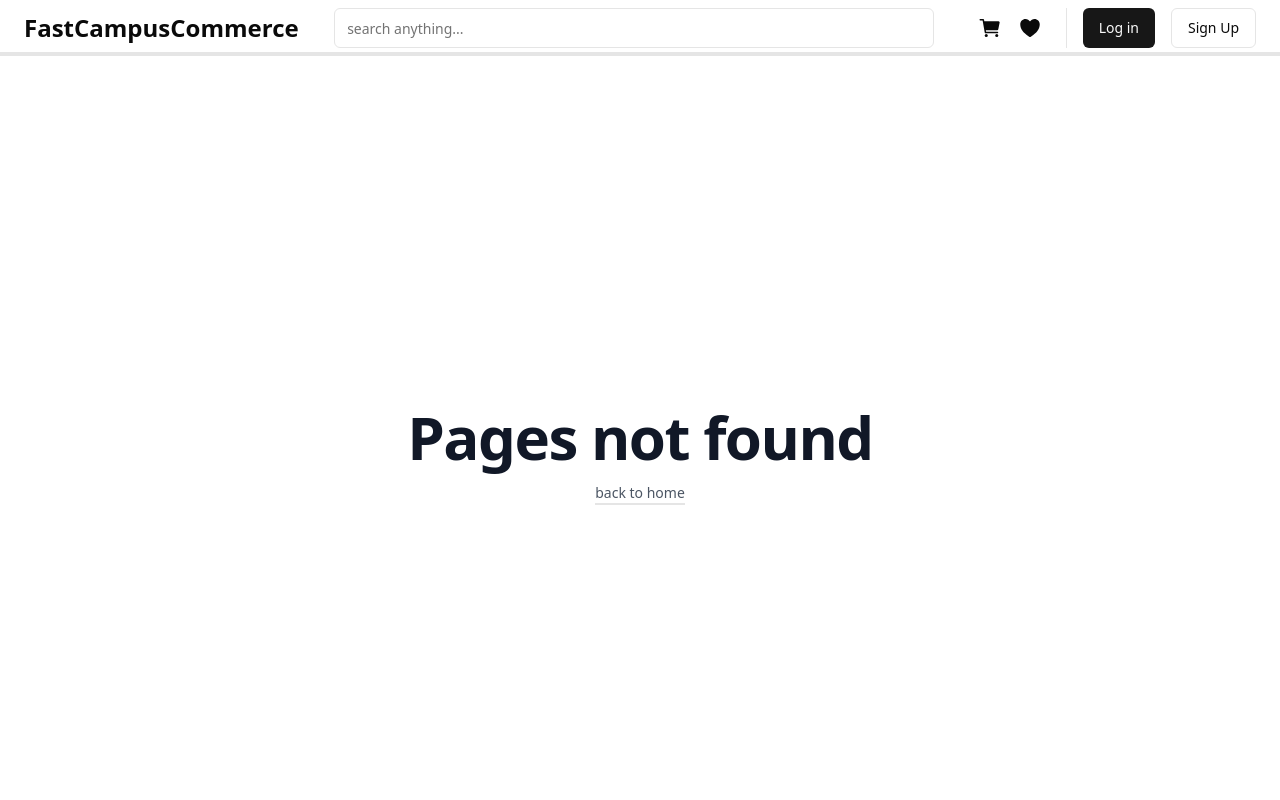
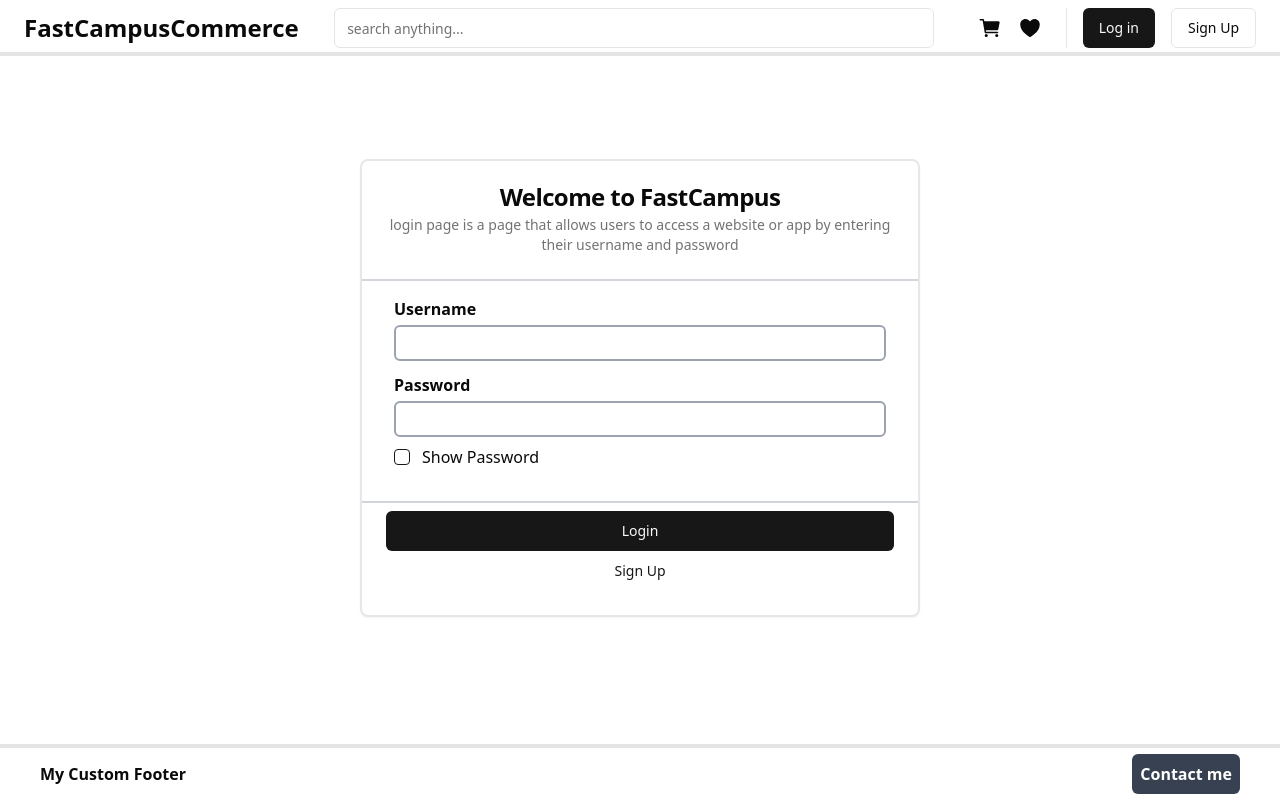
Before and after one commit to arifin2018/fastcampus-theo-frontend, a React (Vite) app: page /login in a window 1280 px wide. Before the commit this address had no page. Shown: the top 800 px of the page. Built offline with nearby package versions, Linux system fonts and the light colour scheme.

Commit message:
update login show password

```diff
--- a/eslint.config.js
+++ b/eslint.config.js
@@ -27,7 +27,6 @@ export default [
       ...js.configs.recommended.rules,
       ...react.configs.recommended.rules,
       ...react.configs['jsx-runtime'].rules,
-      ...reactHooks.configs.recommended.rules,
       'react/jsx-no-target-blank': 'off',
       'react-refresh/only-export-components': [
         'warn',
--- /dev/null
+++ b/src/components/ui/card.jsx
@@ -0,0 +1,50 @@
+import * as React from "react"
+
+import { cn } from "@/lib/utils"
+
+const Card = React.forwardRef(({ className, ...props }, ref) => (
+  <div
+    ref={ref}
+    className={cn("rounded-lg border bg-card text-card-foreground shadow-sm", className)}
+    {...props} />
+))
+Card.displayName = "Card"
+
+const CardHeader = React.forwardRef(({ className, ...props }, ref) => (
+  <div
+    ref={ref}
+    className={cn("flex flex-col space-y-1.5 p-6", className)}
+    {...props} />
+))
+CardHeader.displayName = "CardHeader"
+
+const CardTitle = React.forwardRef(({ className, ...props }, ref) => (
+  <div
+    ref={ref}
+    className={cn("text-2xl font-semibold leading-none tracking-tight", className)}
+    {...props} />
+))
+CardTitle.displayName = "CardTitle"
+
+const CardDescription = React.forwardRef(({ className, ...props }, ref) => (
+  <div
+    ref={ref}
+    className={cn("text-sm text-muted-foreground", className)}
+    {...props} />
+))
+CardDescription.displayName = "CardDescription"
+
+const CardContent = React.forwardRef(({ className, ...props }, ref) => (
+  <div ref={ref} className={cn("p-6 pt-0", className)} {...props} />
+))
+CardContent.displayName = "CardContent"
+
+const CardFooter = React.forwardRef(({ className, ...props }, ref) => (
+  <div
+    ref={ref}
+    className={cn("flex items-center p-6 pt-0", className)}
+    {...props} />
+))
+CardFooter.displayName = "CardFooter"
+
+export { Card, CardHeader, CardFooter, CardTitle, CardDescription, CardContent }
--- /dev/null
+++ b/src/components/ui/checkbox.jsx
@@ -0,0 +1,22 @@
+import * as React from "react"
+import * as CheckboxPrimitive from "@radix-ui/react-checkbox"
+import { Check } from "lucide-react"
+
+import { cn } from "@/lib/utils"
+
+const Checkbox = React.forwardRef(({ className, ...props }, ref) => (
+  <CheckboxPrimitive.Root
+    ref={ref}
+    className={cn(
+      "peer h-4 w-4 shrink-0 rounded-sm border border-primary ring-offset-background focus-visible:outline-none focus-visible:ring-2 focus-visible:ring-ring focus-visible:ring-offset-2 disabled:cursor-not-allowed disabled:opacity-50 data-[state=checked]:bg-primary data-[state=checked]:text-primary-foreground",
+      className
+    )}
+    {...props}>
+    <CheckboxPrimitive.Indicator className={cn("flex items-center justify-center text-current")}>
+      <Check className="h-4 w-4" />
+    </CheckboxPrimitive.Indicator>
+  </CheckboxPrimitive.Root>
+))
+Checkbox.displayName = CheckboxPrimitive.Root.displayName
+
+export { Checkbox }
--- /dev/null
+++ b/src/components/ui/label.jsx
@@ -0,0 +1,16 @@
+import * as React from "react"
+import * as LabelPrimitive from "@radix-ui/react-label"
+import { cva } from "class-variance-authority";
+
+import { cn } from "@/lib/utils"
+
+const labelVariants = cva(
+  "text-sm font-medium leading-none peer-disabled:cursor-not-allowed peer-disabled:opacity-70"
+)
+
+const Label = React.forwardRef(({ className, ...props }, ref) => (
+  <LabelPrimitive.Root ref={ref} className={cn(labelVariants(), className)} {...props} />
+))
+Label.displayName = LabelPrimitive.Root.displayName
+
+export { Label }
--- a/src/main.jsx
+++ b/src/main.jsx
@@ -1,27 +1,10 @@
 import { StrictMode } from 'react'
 import { createRoot } from 'react-dom/client'
 import './styles/main.css'
-import App from './App.jsx'
-import { BrowserRouter,Routes, Route } from "react-router";
-import Home from './pages/Home';
-import Header from './components/pribadi/Header';
-import Footer from './components/pribadi/Footer';
-import NotFound from './pages/NotFound';
+import Router from '@/routes/router.jsx'
 
 createRoot(document.getElementById('root')).render(
   <StrictMode>
-    <BrowserRouter>
-      <header className="h-14 border-b-4">
-        <Header/>
-      </header>
-        <Routes>
-          <Route path="/" element={<App />} />
-          <Route path="/home" element={<Home />} />
-          <Route path="*" element={<NotFound />} />
-        </Routes>
-      <footer className="h-14 border-t-4 flex items-center justify-between font-bold px-10 mt-10">
-          <Footer/>
-      </footer>
-    </BrowserRouter>
+    <Router />
   </StrictMode>,
 )
--- a/src/pages/Home.jsx
+++ b/src/pages/Home.jsx
@@ -24,10 +24,6 @@ const Home = () =>{
 
     return (
         <>
-
-            <main>
-            <section className="max-w-full max-auto p-4 pt-8 h-full">
-                <div className="max-auto flex flex-col items-center justify-self-center text-center max-w-3xl">
             <h1 className="text-4xl font-bold tracking-tight text-gray-900 sm:text-6xl">
                 Become a trend-setter with us
             </h1>
@@ -37,12 +33,6 @@ const Home = () =>{
             <div className="grid grid-cols-2 gap-4 h-full">
                 {product}
             </div>
-                </div>
-            </section>
-
-            </main>
-
-
         </>
     )
 }
--- /dev/null
+++ b/src/pages/Login.jsx
@@ -0,0 +1,45 @@
+import { Button } from "@/components/ui/button"
+import { Card, CardContent, CardDescription, CardFooter, CardHeader, CardTitle } from "@/components/ui/card"
+import { Checkbox } from "@/components/ui/checkbox"
+import { useState } from "react"
+
+const login = () =>{
+    const [Username, setUsername] = useState("")
+    const [Password, setPassword] = useState("")
+    const [CheckboxShowPassword, setCheckboxShowPassword] = useState(false)
+
+    function handleCheckbox(e) {
+        setCheckboxShowPassword(e)
+    }
+
+    return(
+        <section className="h-[75vh] flex items-center justify-center">
+            <Card className="w-[35rem] border-2 border-gray-200">
+                <CardHeader>
+                    <CardTitle>Welcome to FastCampus</CardTitle>
+                    <CardDescription> login page is a page that allows users to access a website or app by entering their username and password</CardDescription>
+                </CardHeader>
+                <CardContent  className="border-y-2 border-gray-300 pt-1">
+                    <div className="flex flex-col m-2">
+                        <label htmlFor="Username" className="flex items-start w-full font-semibold py-1">Username</label>
+                        <input onChange={(e) => setUsername(e.target.value)} className="block w-full border-2 rounded-md border-gray-400 p-1" type="text" id="Username" />
+                    </div>
+                    <div className="flex flex-col m-2">
+                        <label htmlFor="Password" className="flex items-start w-full font-semibold py-1">Password</label>
+                        <input onChange={(e) => setPassword(e.target.value)}  className="block w-full  border-2 rounded-md border-gray-400 p-1" type={CheckboxShowPassword ? "text" : "password"} id="Password" />
+                    </div>
+                    <div className="flex items-center gap-3 m-2">
+                        <Checkbox onCheckedChange={handleCheckbox} id="showPassword"/>
+                        <label htmlFor="showPassword">Show Password</label>
+                    </div>
+                </CardContent>
+                <CardFooter className="flex flex-col justify-center pt-2 items-center w-full">
+                    <Button onClick={() => console.log(Username, Password)} className="block w-full pt-2">Login</Button>
+                    <Button variant="link" className="block w-full pt-2">Sign Up</Button>
+                </CardFooter>
+            </Card>
+        </section>
+    )
+}
+
+export default login
--- /dev/null
+++ b/src/routes/router.jsx
@@ -0,0 +1,34 @@
+import App from "@/App"
+import Footer from "@/components/pribadi/Footer"
+import Header from "@/components/pribadi/Header"
+import Home from "@/pages/Home"
+import Login from "@/pages/Login"
+import NotFound from "@/pages/NotFound"
+import { BrowserRouter, Routes, Route } from "react-router";
+
+const router = () =>{
+    return(
+        <BrowserRouter>
+            <header className="h-14 border-b-4">
+                <Header/>
+            </header>
+            <main>
+                <section className="max-w-full max-auto p-4 pt-8 h-full">
+                    <div className="max-auto flex flex-col items-center justify-self-center text-center max-w-3xl">
+                        <Routes>
+                            <Route path="/" element={<App />} />
+                            <Route path="/home" element={<Home />} />
+                            <Route path="/login" element={<Login />} />
+                            <Route path="*" element={<NotFound />} />
+                        </Routes>
+                    </div>
+                </section>
+            </main>
+            <footer className="h-14 border-t-4 flex items-center justify-between font-bold px-10 mt-10">
+                <Footer/>
+            </footer>
+        </BrowserRouter>
+    )
+}
+
+export default router
```
Also changed, not shown: package.json (+6 -1 lines), 1 other file (tests, documents, lock files or other folders). Lines whose indentation alone changed are shown as unchanged.
